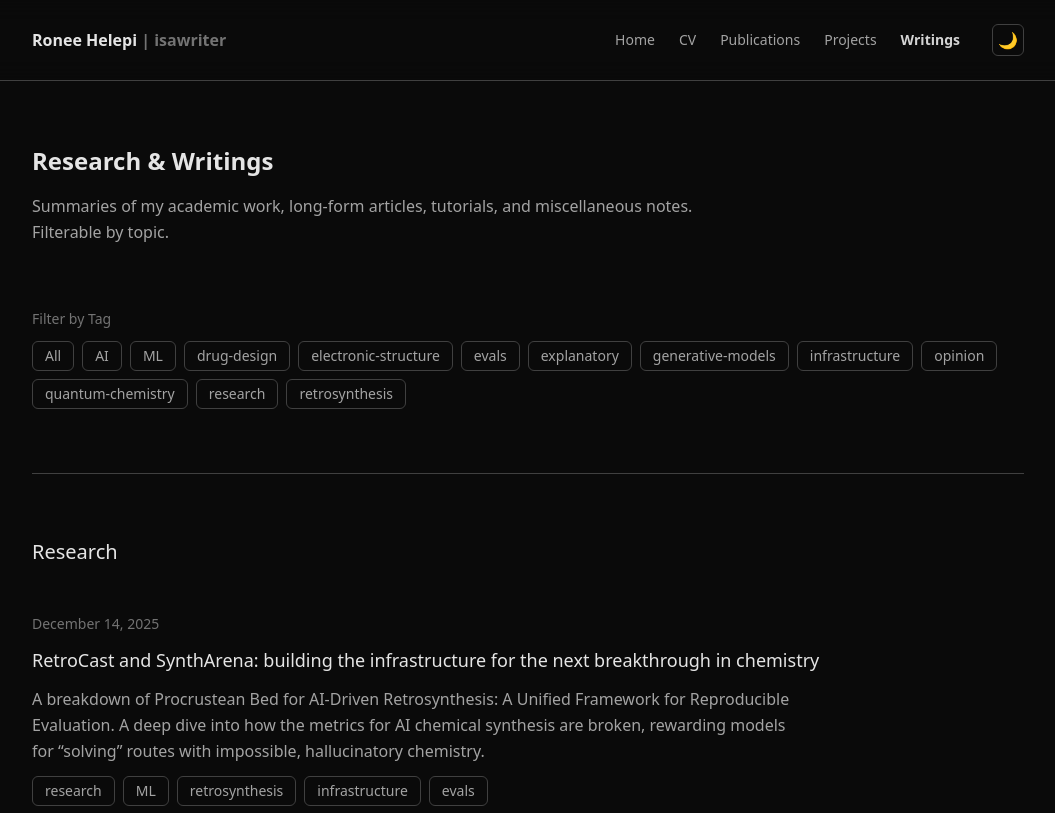
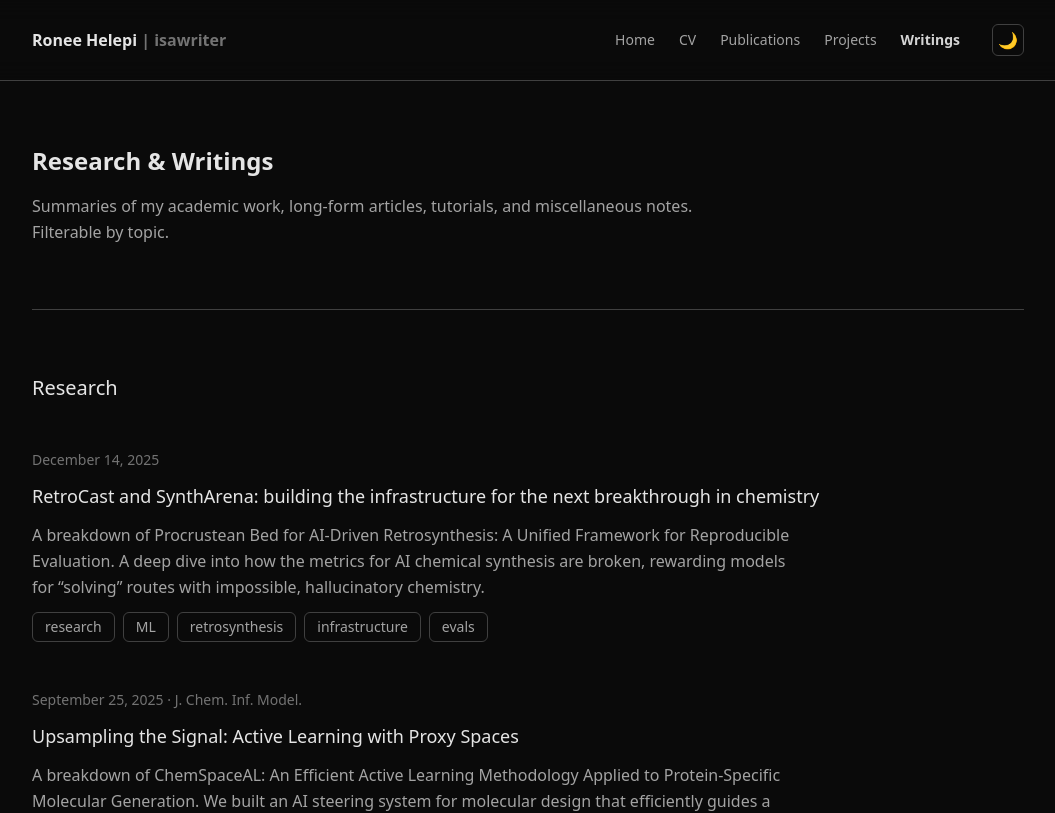
Before and after one commit to RONHEL235/minimal-academic-portfolio, a React (Vite) app: page /writings in a window 1280 px wide. Shown: the top 813 px of the page, without its empty margins (112-1167 px from the left). Built offline with nearby package versions, Linux system fonts and the light colour scheme.

Commit message:
Implemented a hovering effect to the projects page succesfully

```diff
--- a/src/pages/CV.jsx
+++ b/src/pages/CV.jsx
@@ -8,13 +8,7 @@ export default function CV() {
         </h1>
 
         <p className="mt-4 max-w-3xl text-neutral-400">
-          Avid learner, writer, and software engineering student with a strong
-          interest in building thoughtful, user-centric digital systems. My work
-          sits at the intersection of software development, data analysis, and
-          applied machine learning, with a focus on clarity, usability, and
-          problem-solving. I am particularly drawn to learning-driven
-          environments where technology supports research, storytelling, and
-          informed decision-making.
+          Avid reader, writer, and lifelong learner with a strong focus on literature, research, and journalism. My work is driven by careful reading, synthesis of ideas, and clear communication across disciplines. Alongside this, I have a background in software engineering, which I use pragmatically to build systems that support research, writing, knowledge organization, and digital publishing. I value clarity, context, and continuity in both intellectual work and the tools that enable it.
         </p>
 
         {/* LINKS */}
@@ -58,7 +52,7 @@ export default function CV() {
               BSc Geomatics (Geographical Information Systems)
             </div>
             <div className="text-sm text-neutral-500">
-              University of Cape Town · February 2019 – Partially Completed
+              University of Cape Town – Partially Completed
             </div>
           </li>
 
@@ -67,7 +61,7 @@ export default function CV() {
               National Senior Certificate
             </div>
             <div className="text-sm text-neutral-500">
-              Setjhaba Se Maketse Combined School · 2007 – 2018
+              Setjhaba Se Maketse Combined School
             </div>
           </li>
         </ul>
@@ -150,7 +144,10 @@ export default function CV() {
               SRC – Clubs and Societies Portfolio
             </div>
             <div className="text-sm text-neutral-500">
-              Student Representative Council · 2024
+              Eduvos University
+            </div>
+            <div className="text-sm text-neutral-500">
+              Student Representative Council · 2025
             </div>
           </li>
 
@@ -159,7 +156,10 @@ export default function CV() {
               Golden Key International Honour Society
             </div>
             <div className="text-sm text-neutral-500">
-              Member · 2025
+              Eduvos University
+            </div>
+            <div className="text-sm text-neutral-500">
+              Member · 2024
             </div>
           </li>
         </ul>
@@ -224,7 +224,10 @@ export default function CV() {
             Star Performer Badge – AI Data Analyst Internship · Excelerate, 2024
           </li>
           <li>
-            Golden Key Society Membership · 2025
+            Golden Key Society Membership · 2024
+          </li>
+          <li>
+            Eduvos Bloemfontein Campus Top 10 Student · 2024
           </li>
         </ul>
       </section>
--- a/src/pages/Projects.jsx
+++ b/src/pages/Projects.jsx
@@ -1,3 +1,5 @@
+import { Link } from "react-router-dom";
+
 export default function Projects() {
   return (
     <div className="space-y-16">
@@ -16,11 +18,29 @@ export default function Projects() {
       <div className="border-t border-neutral-700" />
 
       {/* PROJECT LIST */}
-      <section className="space-y-20">
+      <section className="space-y-12">
         {[...Array(4)].map((_, index) => (
+          <Link
+            key={index}
+            to={`/projects/project-${index + 1}`}
+            className="
+              block
+              no-underline
+              hover:no-underline
+              focus:no-underline
+              active:no-underline
+            "
+          >
             <div
-            key={index}
-            className="flex flex-col md:flex-row gap-8"
+              className="
+                flex flex-col md:flex-row gap-8
+                p-4 md:p-6
+                rounded-lg
+                border border-neutral-800
+                hover:border-neutral-600
+                hover:bg-neutral-900/60
+                transition
+              "
             >
               {/* IMAGE PLACEHOLDER */}
               <div className="w-full md:w-64 h-40 border border-neutral-700 bg-neutral-900 flex items-center justify-center text-neutral-600 text-sm shrink-0">
@@ -50,7 +70,12 @@ export default function Projects() {
                   ].map((tech) => (
                     <span
                       key={tech}
-                    className="px-3 py-1 text-sm border border-neutral-700 rounded-md text-neutral-400"
+                      className="
+                        px-3 py-1 text-sm
+                        border border-neutral-700
+                        rounded-md
+                        text-neutral-400
+                      "
                     >
                       {tech}
                     </span>
@@ -58,6 +83,7 @@ export default function Projects() {
                 </div>
               </div>
             </div>
+          </Link>
         ))}
       </section>
     </div>
--- a/src/pages/Writings.jsx
+++ b/src/pages/Writings.jsx
@@ -1,20 +1,4 @@
 export default function Writings() {
-  const tags = [
-    "All",
-    "AI",
-    "ML",
-    "drug-design",
-    "electronic-structure",
-    "evals",
-    "explanatory",
-    "generative-models",
-    "infrastructure",
-    "opinion",
-    "quantum-chemistry",
-    "research",
-    "retrosynthesis",
-  ];
-
   return (
     <div className="space-y-16">
       {/* HEADER */}
@@ -26,23 +10,6 @@ export default function Writings() {
           Summaries of my academic work, long-form articles, tutorials, and
           miscellaneous notes. Filterable by topic.
         </p>
-      </section>
-
-      {/* FILTER */}
-      <section>
-        <p className="text-sm text-neutral-500 mb-3">
-          Filter by Tag
-        </p>
-        <div className="flex flex-wrap gap-2">
-          {tags.map((tag) => (
-            <span
-              key={tag}
-              className="px-3 py-1 text-sm border border-neutral-700 rounded-md text-neutral-400 cursor-default"
-            >
-              {tag}
-            </span>
-          ))}
-        </div>
       </section>
 
       {/* DIVIDER */}
```
Lines whose indentation alone changed are shown as unchanged.
